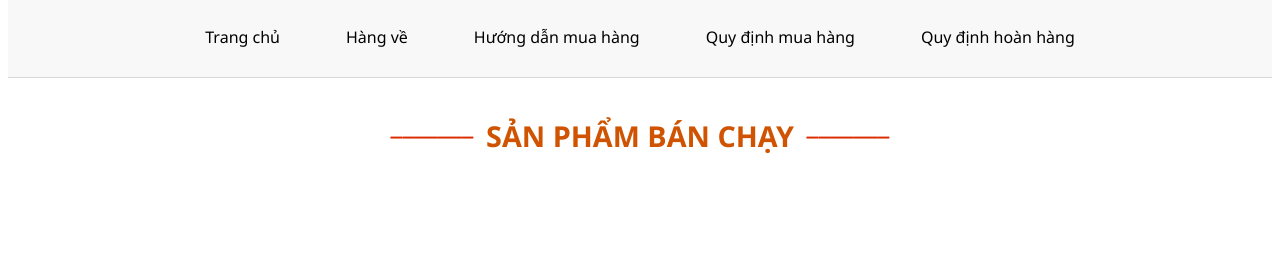
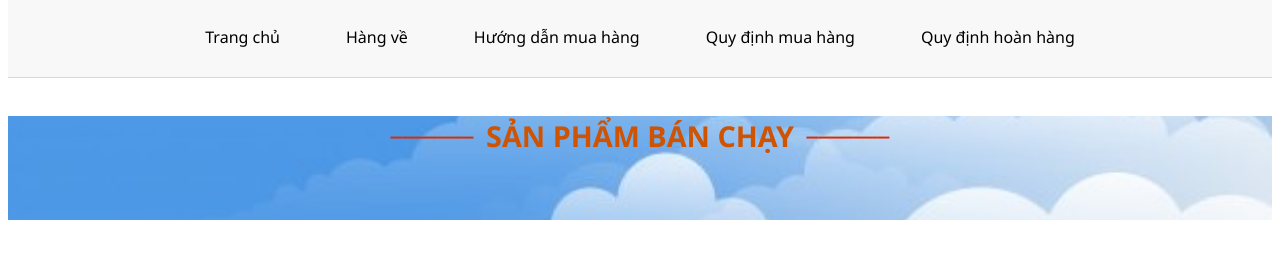
Before and after one commit to Hoang3103/quangchau-web-clone, a plain HTML site: page index.html in a window 1280 px wide. Shown: the part 187-441 px from the top of the page. Drawn offline with Linux system fonts and the light colour scheme.

Commit message:
Update style.css

```diff
--- a/style.css
+++ b/style.css
@@ -173,7 +173,7 @@ span{
     background-position: center bottom 30%;
     background-repeat: no-repeat;
     background-color: rgba(255, 255, 255, 0.829);
-    background-image: url('../clone-web-qc/Free-vector-000474-bau-troi-xanh-thiet-ke-nen-may-tuyet-dep.jpg');
+    background-image: url('Free-vector-000474-bau-troi-xanh-thiet-ke-nen-may-tuyet-dep.jpg');
 }
 .product span{
     margin-bottom: 5%;
```
